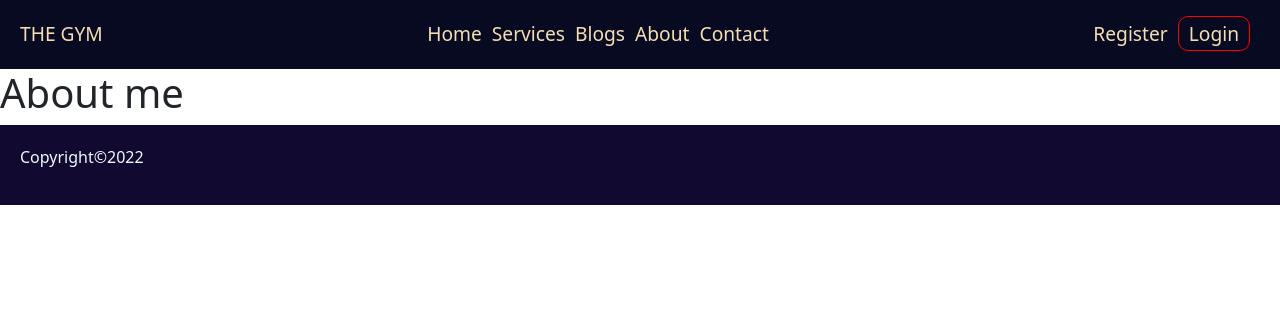
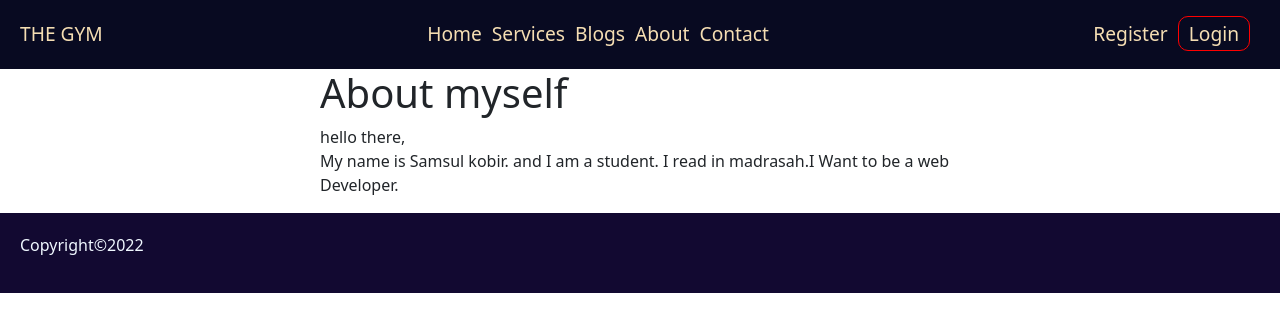
Before and after one commit to pixprocoder/fitness-center, a React (Create React App) app: page /about in a window 1280 px wide. Shown: the top 332 px of the page. Built offline with nearby package versions, Linux system fonts and the light colour scheme; no server answers.

Commit message:
about complited

```diff
--- a/src/pages/About/About.js
+++ b/src/pages/About/About.js
@@ -2,8 +2,13 @@ import React from "react";
 
 const About = () => {
   return (
-    <div>
-      <h1>About me</h1>
+    <div className="w-50 mx-auto">
+      <h1 className="text center">About myself</h1>
+      <p>
+        hello there, <br />
+        My name is Samsul kobir. and I am a student. I read in madrasah.I Want
+        to be a web Developer.
+      </p>
     </div>
   );
 };
--- a/src/pages/Register/Login/Login.js
+++ b/src/pages/Register/Login/Login.js
@@ -15,13 +15,20 @@ const Login = () => {
     useSignInWithEmailAndPassword(auth);
   const location = useLocation();
   let from = location.state?.from?.pathname || "/";
+  let errorElement;
 
   const navigate = useNavigate();
 
   if (loading) {
     return <Loading />;
   }
-
+  if (error) {
+    errorElement = (
+      <div>
+        <p>Error: {error?.message}</p>
+      </div>
+    );
+  }
   if (user) {
     navigate(from, { replace: true });
   }
@@ -57,6 +64,7 @@ const Login = () => {
               placeholder="Password"
             />
           </Form.Group>
+          <p>{errorElement}</p>
           <button className="d-block mx-auto w-50 login-btn">Login</button>
         </Form>
         <p className="mt-2">
--- a/src/pages/Register/Register/Register.js
+++ b/src/pages/Register/Register/Register.js
@@ -8,7 +8,7 @@ import Loading from "../../Shared/Loading/Loading";
 
 const Register = () => {
   const [createUserWithEmailAndPassword, user, loading, error] =
-    useCreateUserWithEmailAndPassword(auth);
+    useCreateUserWithEmailAndPassword(auth, { sendEmailVerification: true });
   const nameRef = useRef();
   const emailRef = useRef();
   const passwordRef = useRef();
```
